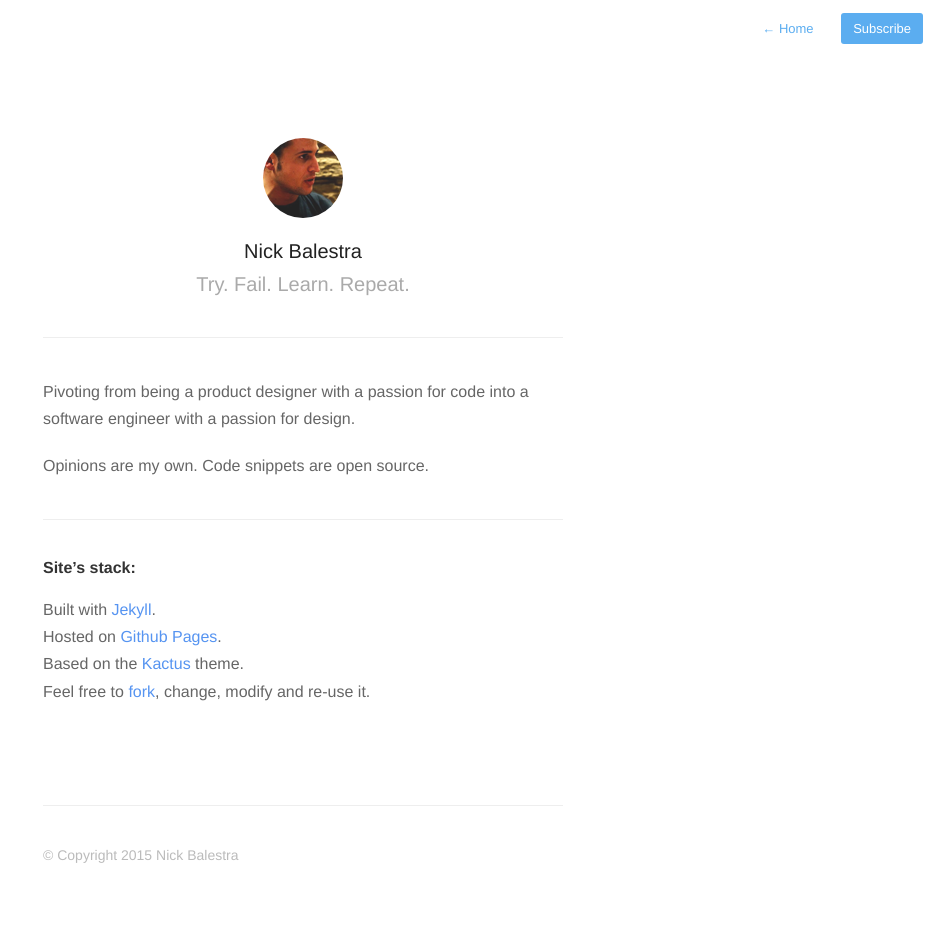
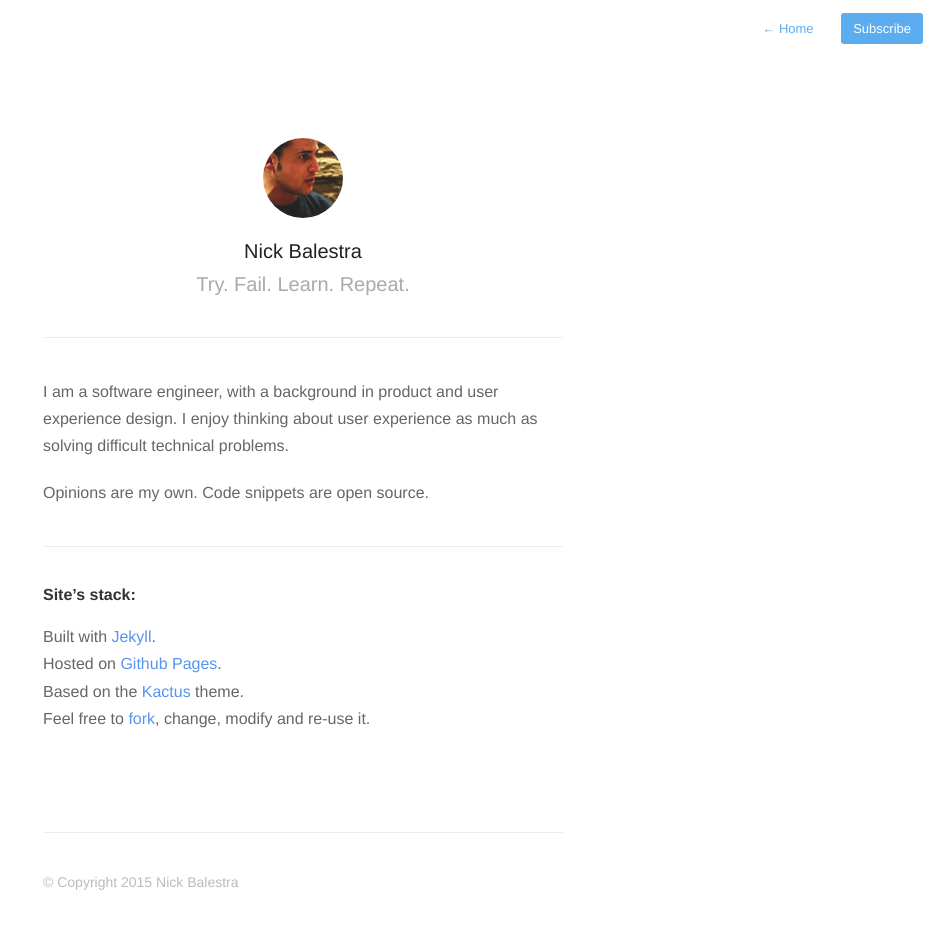
Before and after one commit to nickbalestra/nickbalestra.github.io, a Jekyll site: the page built from about.md, in a window 1280 px wide. Shown: the whole page, without its empty margins (337-1280 px from the left). Built offline with Jekyll 4.4.1, drawn with Linux system fonts in a browser that asks for light colours; nearby versions of some CDN libraries; Markdown is read by kramdown in place of the engine named in the settings; before the commit the page ends 906 px from its top, so only the background shows below that.

Commit message:
updated abut

```diff
--- a/about.md
+++ b/about.md
@@ -3,7 +3,7 @@ title: About
 permalink: about/
 profile: true
 ---
-Pivoting from being a product designer with a passion for code into a software engineer with a passion for design.
+I am a software engineer, with a background in product and user experience design. I enjoy thinking about user experience as much as solving difficult technical problems.
 
 Opinions are my own. Code snippets are open source.
 
```
